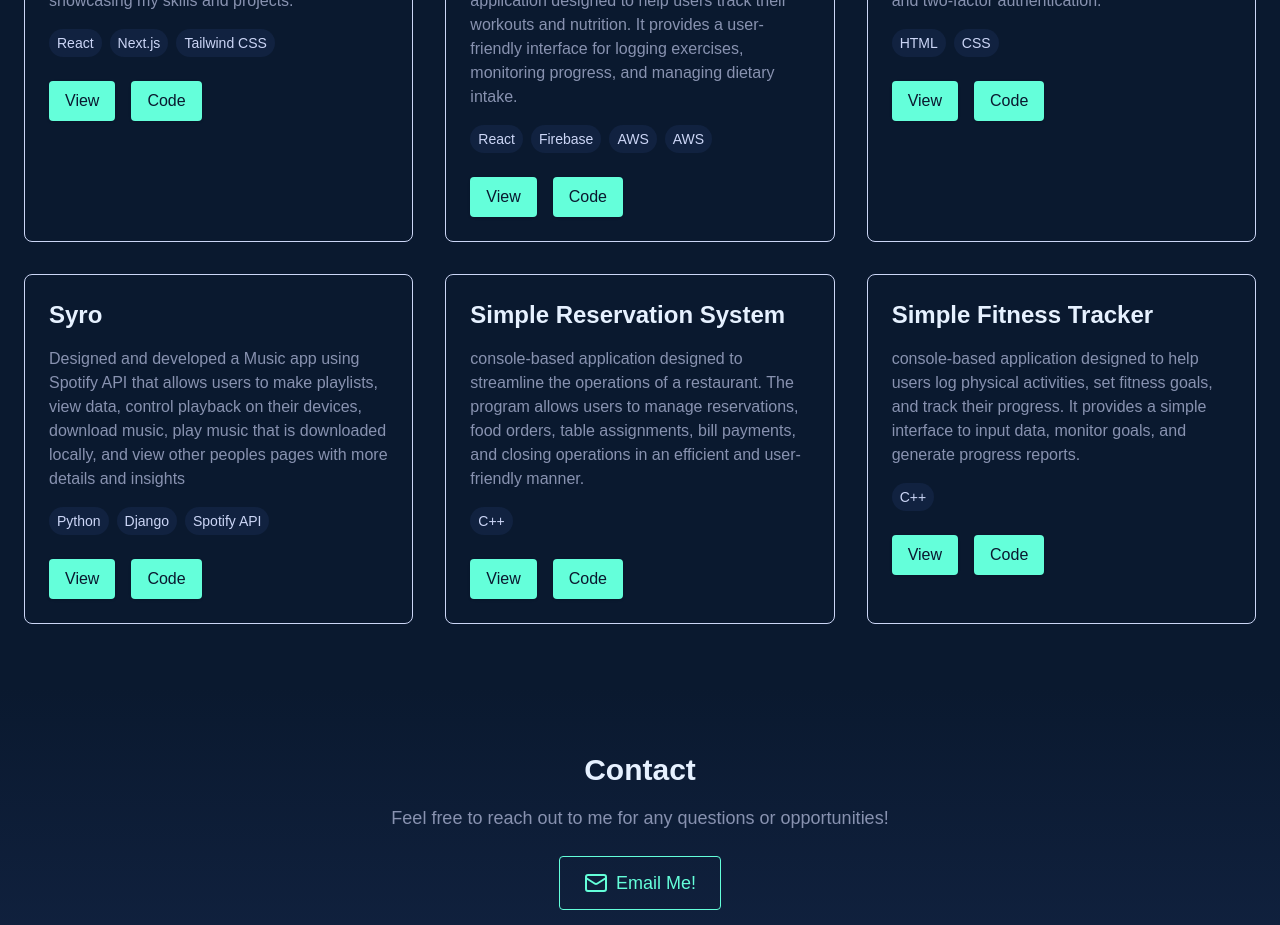
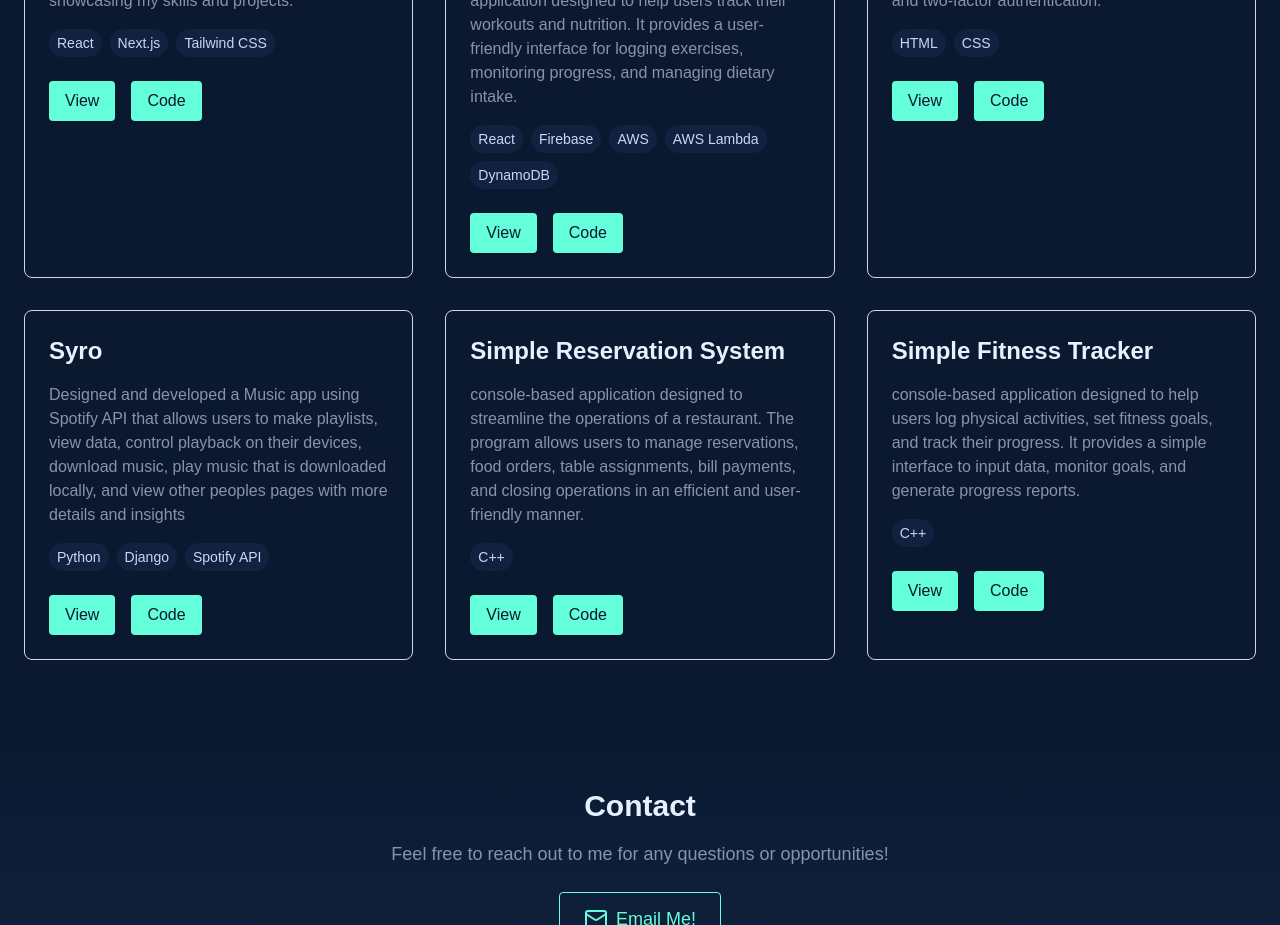
Before and after one commit to gelogonza/gelo, a Next.js app: page / in a window 1280 px wide. Shown: the part 4320-5245 px from the top of the page. Built offline with nearby package versions, Linux system fonts and the light colour scheme.

Commit message:
update project component

```diff
--- a/app/components/Projects.tsx
+++ b/app/components/Projects.tsx
@@ -11,7 +11,7 @@ const projects = [
     title: "PowerTrack Fitness Tracker",
     description:
       "The Workout Tracker Web App is a web application designed to help users track their workouts and nutrition. It provides a user-friendly interface for logging exercises, monitoring progress, and managing dietary intake.",
-    tags: ["React", "Firebase", "AWS", "AWS"],
+    tags: ["React", "Firebase", "AWS", "AWS Lambda", "DynamoDB"],
     demoLink: "https://discord-bot-demo-link.com",
     codeLink: "https://github.com/gelogonza/PowerTrak",
   },
```
